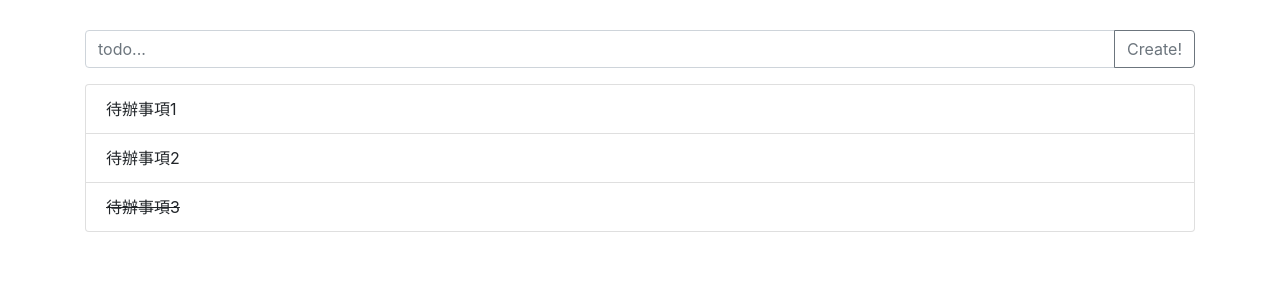
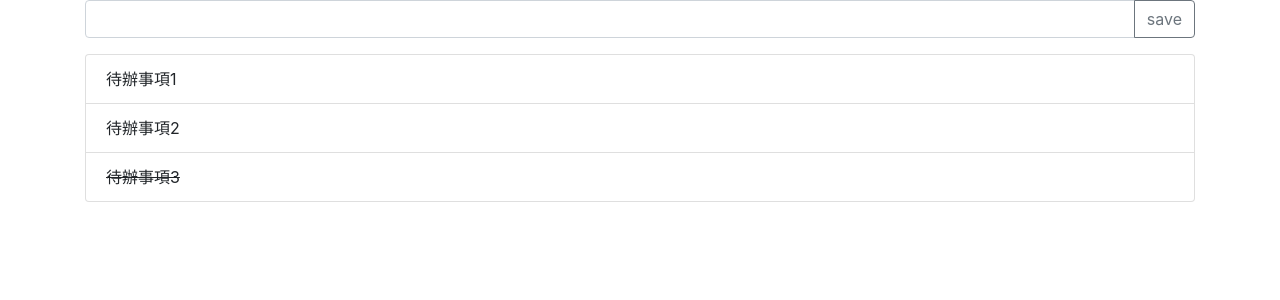
Before and after one commit to shihyuchou621/reactHW, a React (Create React App) app: page / in a window 1280 px wide. Shown: the top 300 px of the page. Built offline with nearby package versions, Linux system fonts and the light colour scheme.

Commit message:
HW13 master version

```diff
--- a/package.json
+++ b/package.json
@@ -6,6 +6,8 @@
     "@testing-library/jest-dom": "^4.2.4",
     "@testing-library/react": "^9.3.2",
     "@testing-library/user-event": "^7.1.2",
+    "classnames": "^2.2.6",
+    "node-sass": "^4.14.1",
     "react": "^16.13.1",
     "react-dom": "^16.13.1",
     "react-scripts": "3.4.1"
--- /dev/null
+++ b/src/HW13/Master.js
@@ -0,0 +1,74 @@
+import cx from 'classnames';
+import React, { Component } from 'react';
+
+import './style.scss';
+
+export default class Master extends Component {
+
+  constructor() {
+    super();
+    this.state = {
+      input: '',
+      todoList: [
+        { id: Math.random(), content: '待辦事項1', done: false },
+        { id: Math.random(), content: '待辦事項2', done: false },
+        { id: Math.random(), content: '待辦事項3', done: true },
+      ]
+    };
+  }
+
+  handleChange = e => {
+    this.setState({ input: e.target.value })
+  }
+
+  handleSubmit = e => {
+    e.preventDefault();
+    this.setState({
+      todoList: [
+        { id: Math.random(), content: this.state.input, done: false },
+        ...this.state.todoList,
+      ],
+      input: '',
+    });
+
+  }
+
+  handleDone = todo => {
+    const { todoList } = this.state;
+    const doneIndex = todoList.findIndex(item => item.id === todo.id);
+    todoList[doneIndex].done = !todo.done;
+    this.setState({ todoList })
+  }
+
+  render() {
+    const { input } = this.state;
+    return (
+      <div className="container">
+        <form onSubmit={this.handleSubmit}>
+          <div className="input-group mb-3">
+            <input
+              type="text"
+              value={input}
+              className="form-control"
+              onChange={this.handleChange}
+            />
+            <div className="input-group-append">
+              <button className="btn btn-outline-secondary">save</button>
+            </div>
+          </div>
+        </form>
+        <ul className="list-group">
+          {this.state.todoList.map(todo =>
+            <li
+              key={todo.id}
+              onClick={this.handleDone.bind(this, todo)}
+              className={cx("list-group-item", { done: todo.done })}
+            >
+              {todo.content}
+            </li>
+          )}
+        </ul>
+      </div>
+    )
+  }
+}
--- /dev/null
+++ b/src/HW13/style.scss
@@ -0,0 +1,31 @@
+ul > li.done {
+  text-decoration: line-through;
+}
+
+// sass
+
+ul {
+  li {
+    cursor: pointer;
+    &:hover {
+      background-color: #eee;
+    }
+  }
+}
+
+
+@mixin style1($padding: 0px) {
+  padding: $padding;
+  font-size: 20px;
+  background-color: #fff;
+}
+
+.a {
+  color: red;
+  @include style1(10px);
+}
+
+.b {
+  color: blue;
+  @include style1;
+}
--- a/src/index.js
+++ b/src/index.js
@@ -1,7 +1,7 @@
 import React from 'react';
 import ReactDOM from 'react-dom';
 import './index.css';
-import HW from './HW13/index';
+import HW from './HW13/Master';
 import * as serviceWorker from './serviceWorker';
 
 ReactDOM.render(
```
Also changed, not shown: 1 other file (tests, documents, lock files or other folders).
